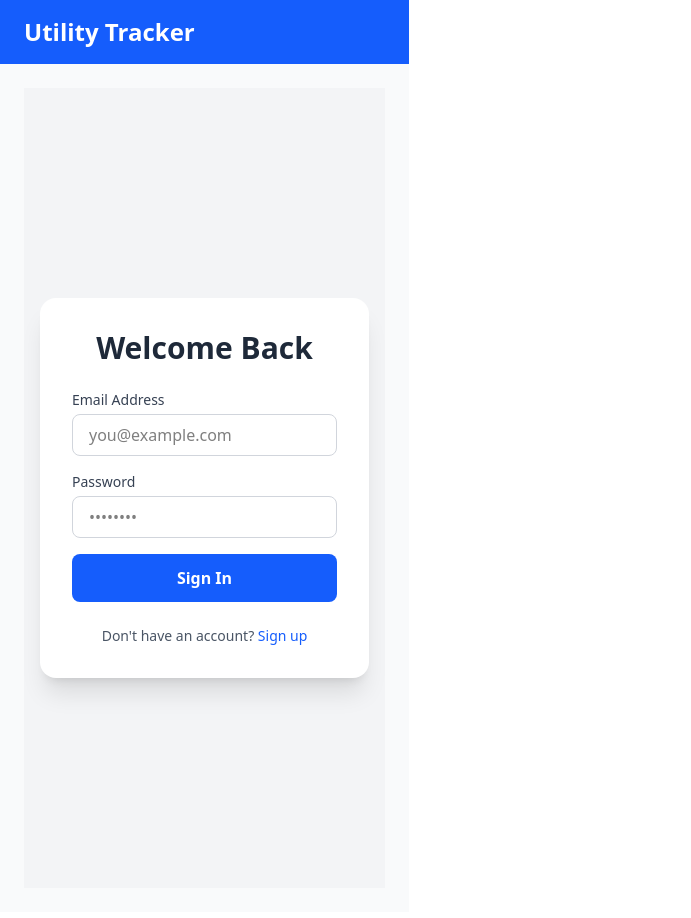
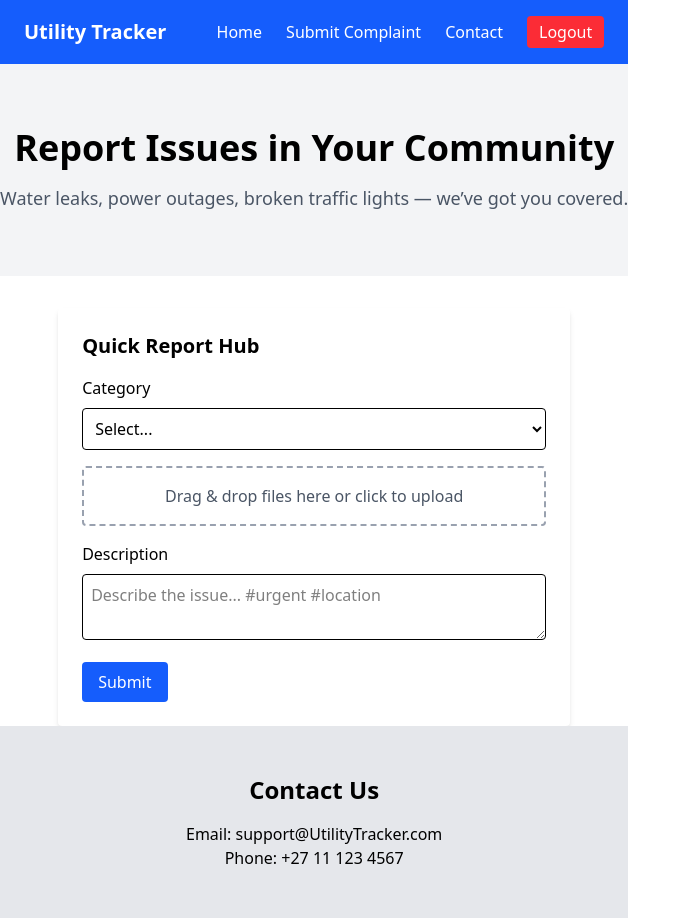
Before and after one commit to PMP-247/The-Utility-Tracker--Group3, a React (Vite) app in the folder our-app/: page / in a window 1280 px wide. Shown: the whole page, without its empty margins (0-691 px from the left). Built offline with nearby package versions, Linux system fonts and the light colour scheme.

Commit message:
added commponents and navbar

```diff
--- a/our-app/package.json
+++ b/our-app/package.json
@@ -18,7 +18,7 @@
     "@eslint/js": "^9.39.1",
     "@types/react": "^19.2.5",
     "@types/react-dom": "^19.2.3",
-    "@vitejs/plugin-react": "^5.1.1",
+    "@vitejs/plugin-react": "^5.1.2",
     "autoprefixer": "^10.4.23",
     "eslint": "^9.39.1",
     "eslint-plugin-react-hooks": "^7.0.1",
@@ -27,6 +27,6 @@
     "postcss": "^8.5.6",
     "tailwindcss": "^4.1.18",
     "tailwindcss-cli": "^0.1.2",
-    "vite": "^7.2.4"
+    "vite": "^7.3.1"
   }
 }
--- a/our-app/src/App.jsx
+++ b/our-app/src/App.jsx
@@ -1,39 +1,15 @@
-import { useState } from 'react';
-import AuthForm from './components/authForm';
-import QuickReportHub from "./components/QuickReport/QuickReportHub";
+import Navbar from "./components/QuickReport/Navbar.jsx";
+import HeroSection from "./components/QuickReport/HeroSection.jsx";
+import QuickReportHub from "./components/QuickReport/QuickReportHub.jsx";
+import Contacts from "./components/QuickReport/Contacts.jsx";
 
 function App() {
-  const [isLoggedIn, setIsLoggedIn] = useState(false);
-
-  const handleLoginSuccess = () => {
-    setIsLoggedIn(true);
-  };
-
   return (
-    <div className="flex flex-col min-h-screen">
-      {/* Header */}
-      <header className="w-full bg-blue-600 text-white py-4 px-6 flex justify-between items-center">
-        <h1 className="text-xl md:text-2xl font-bold">Utility Tracker</h1>
-        {isLoggedIn && (
-          <button
-            onClick={() => setIsLoggedIn(false)}
-            className="bg-white text-blue-600 font-medium px-4 py-1 rounded hover:bg-gray-100"
-          >
-            Logout
-          </button>
-        )}
-      </header>
-
-      {/* Main content fills remaining screen */}
-      <main className="flex-1 bg-gray-50 overflow-auto p-6">
-        {isLoggedIn ? (
-          <QuickReportHub />
-        ) : (
-          <div className="flex justify-center items-center h-full">
-            <AuthForm onAuthSuccess={handleLoginSuccess} />
-          </div>
-        )}
-      </main>
+    <div>
+      <Navbar />
+      <HeroSection />
+      <QuickReportHub />
+      <Contacts />
     </div>
   );
 }
--- a/our-app/src/components/QuickReport/CategoryGrid.jsx
+++ b/our-app/src/components/QuickReport/CategoryGrid.jsx
@@ -1,21 +1,14 @@
-export default function CategoryGrid({ selected, onSelect }) {
-  const categories = ["Water", "Power", "Road"];
-
+export default function CategoryGrid() {
   return (
-    <div className="grid grid-cols-3 gap-3 mb-4">
-      {categories.map((cat) => (
-        <button
-          key={cat}
-          onClick={() => onSelect(cat)}
-          className={`p-3 rounded border ${
-            selected === cat
-              ? "bg-blue-500 text-white"
-              : "bg-white text-blue-600"
-          }`}
-        >
-          {cat}
-        </button>
-      ))}
+    <div className="mb-4">
+      <label className="block mb-2 font-medium">Category</label>
+      <select className="w-full border rounded p-2">
+        <option value="">Select...</option>
+        <option value="water">💧 Water</option>
+        <option value="power">⚡ Power</option>
+        <option value="road">🛣️ Road</option>
+        <option value="traffic">🚦 Traffic Light</option>
+      </select>
     </div>
   );
 }
--- /dev/null
+++ b/our-app/src/components/QuickReport/Contacts.jsx
@@ -0,0 +1,9 @@
+export default function Contact() {
+  return (
+    <section id="contact" className="bg-gray-200 py-12 text-center">
+      <h2 className="text-2xl font-bold mb-4">Contact Us</h2>
+      <p>Email: support@UtilityTracker.com</p>
+      <p>Phone: +27 11 123 4567</p>
+    </section>
+  );
+}
--- a/our-app/src/components/QuickReport/DescriptionInput.jsx
+++ b/our-app/src/components/QuickReport/DescriptionInput.jsx
@@ -1,10 +1,11 @@
-export default function DescriptionInput({ value, onChange }) {
+export default function DescriptionInput() {
   return (
-    <textarea
-      className="w-full p-3 border rounded mb-4"
-      placeholder="Describe the issue..."
-      value={value}
-      onChange={(e) => onChange(e.target.value)}
-    />
+    <div className="mb-4">
+      <label className="block mb-2 font-medium">Description</label>
+      <textarea
+        className="w-full border rounded p-2"
+        placeholder="Describe the issue... #urgent #location"
+      />
+    </div>
   );
 }
--- /dev/null
+++ b/our-app/src/components/QuickReport/EvidenceUploader.jsx
@@ -0,0 +1,8 @@
+export default function EvidenceUploader() {
+  return (
+    <div className="mb-4 border-dashed border-2 border-gray-400 p-4 text-center rounded">
+      <p className="text-gray-600">Drag & drop files here or click to upload</p>
+      <input type="file" className="hidden" />
+    </div>
+  );
+}
--- /dev/null
+++ b/our-app/src/components/QuickReport/HeroSection.jsx
@@ -0,0 +1,10 @@
+export default function HeroSection() {
+  return (
+    <section id="hero" className="bg-gray-100 text-center py-16">
+      <h2 className="text-4xl font-bold mb-4">Report Issues in Your Community</h2>
+      <p className="text-lg text-gray-600">
+        Water leaks, power outages, broken traffic lights — we’ve got you covered.
+      </p>
+    </section>
+  );
+}
--- /dev/null
+++ b/our-app/src/components/QuickReport/Navbar.jsx
@@ -0,0 +1,13 @@
+export default function Navbar() {
+  return (
+    <nav className="bg-blue-600 text-white px-6 py-4 flex justify-between items-center sticky top-0">
+      <h1 className="text-xl font-bold">Utility Tracker</h1>
+      <div className="space-x-6">
+        <a href="#hero" className="hover:underline">Home</a>
+        <a href="#report" className="hover:underline">Submit Complaint</a>
+        <a href="#contact" className="hover:underline">Contact</a>
+        <button className="bg-red-500 px-3 py-1 rounded">Logout</button>
+      </div>
+    </nav>
+  );
+}
--- a/our-app/src/components/QuickReport/QuickReportHub.jsx
+++ b/our-app/src/components/QuickReport/QuickReportHub.jsx
@@ -1,44 +1,34 @@
 import { useState } from "react";
 import CategoryGrid from "./CategoryGrid";
+import EvidenceUploader from "./EvidenceUploader";
 import DescriptionInput from "./DescriptionInput";
 import SubmitButton from "./SubmitButton";
 import SuccessToast from "./SuccessToast";
 
 export default function QuickReportHub() {
-  const [category, setCategory] = useState("");
-  const [description, setDescription] = useState("");
   const [status, setStatus] = useState("idle");
+  const [success, setSuccess] = useState(false);
 
-  const handleSubmit = () => {
-    setStatus("loading");
-
+  const handleSubmit = async (e) => {
+    e.preventDefault();
+    setStatus("pending");
+    // simulate API call
     setTimeout(() => {
       setStatus("success");
-      setCategory("");
-      setDescription("");
-    }, 1000);
+      setSuccess(true);
+    }, 1500);
   };
 
   return (
-    // Outer container: centers the card horizontally & fills parent height
-    <div className="flex justify-center items-start w-full h-full">
-
-      {/* ← Paste your new card div here */}
-      <div className="w-full max-w-4xl bg-white rounded-xl shadow-lg p-8 flex flex-col gap-6 min-h-[70vh]">
-
-        <h2 className="text-3xl font-bold text-blue-600">Report a Community Issue</h2>
-
-        {/* Form components */}
-        <CategoryGrid selected={category} onSelect={setCategory} />
-        <DescriptionInput value={description} onChange={setDescription} />
-        <SubmitButton status={status} onSubmit={handleSubmit} />
-
-        {/* Success message */}
-        {status === "success" && <SuccessToast />}
-
-      </div>
-      {/* End of card div */}
-
+    <div id="report" className="max-w-lg mx-auto bg-white shadow-md rounded p-6 mt-8">
+      <h3 className="text-xl font-bold mb-4">Quick Report Hub</h3>
+      <form onSubmit={handleSubmit}>
+        <CategoryGrid />
+        <EvidenceUploader />
+        <DescriptionInput />
+        <SubmitButton status={status} />
+      </form>
+      {success && <SuccessToast />}
     </div>
   );
 }
--- /dev/null
+++ b/our-app/src/components/QuickReport/RealtimeFeedback.jsx
@@ -0,0 +1,14 @@
+export default function RealtimeFeed({ reports }) {
+  return (
+    <div className="mt-8 bg-gray-50 p-4 rounded shadow max-h-64 overflow-y-scroll">
+      <h3 className="text-lg font-bold mb-2">Community Reports</h3>
+      <ul>
+        {reports.map((r, i) => (
+          <li key={i} className="border-b py-2">
+            <span className="font-semibold">{r.category}:</span> {r.description}
+          </li>
+        ))}
+      </ul>
+    </div>
+  );
+}
--- a/our-app/src/components/QuickReport/SubmitButton.jsx
+++ b/our-app/src/components/QuickReport/SubmitButton.jsx
@@ -1,11 +1,16 @@
-export default function SubmitButton({ status, onSubmit }) {
+export default function SubmitButton({ status }) {
+  const text =
+    status === "idle" ? "Submit" :
+    status === "pending" ? "Submitting..." :
+    "Submitted ✅";
+
   return (
     <button
-      onClick={onSubmit}
-      disabled={status === "loading"}
-      className="px-4 py-2 bg-blue-600 text-white rounded disabled:opacity-50"
+      type="submit"
+      disabled={status === "pending"}
+      className="bg-blue-600 text-white px-4 py-2 rounded hover:bg-blue-700"
     >
-      {status === "loading" ? "Submitting..." : "Submit"}
+      {text}
     </button>
   );
 }
--- a/our-app/src/components/QuickReport/SuccessToast.jsx
+++ b/our-app/src/components/QuickReport/SuccessToast.jsx
@@ -1,7 +1,7 @@
 export default function SuccessToast() {
   return (
-    <p className="mt-4 text-green-600 text-center">
-      Report submitted successfully!
-    </p>
+    <div className="mt-4 bg-green-100 border border-green-400 text-green-700 px-4 py-2 rounded">
+      ✅ Report submitted successfully!
+    </div>
   );
 }
```
Also changed, not shown: 1 other file (tests, documents, lock files or other folders).
